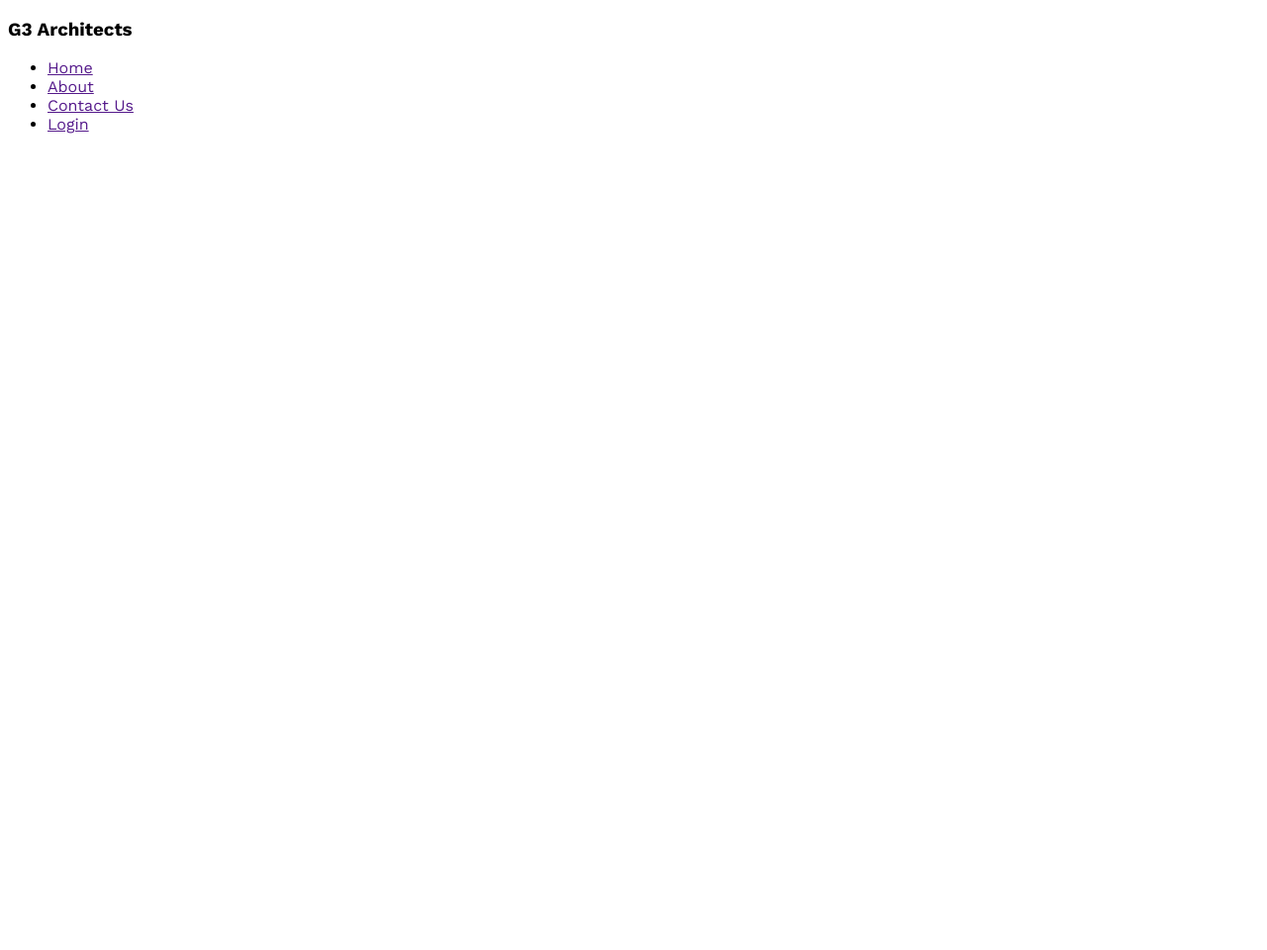
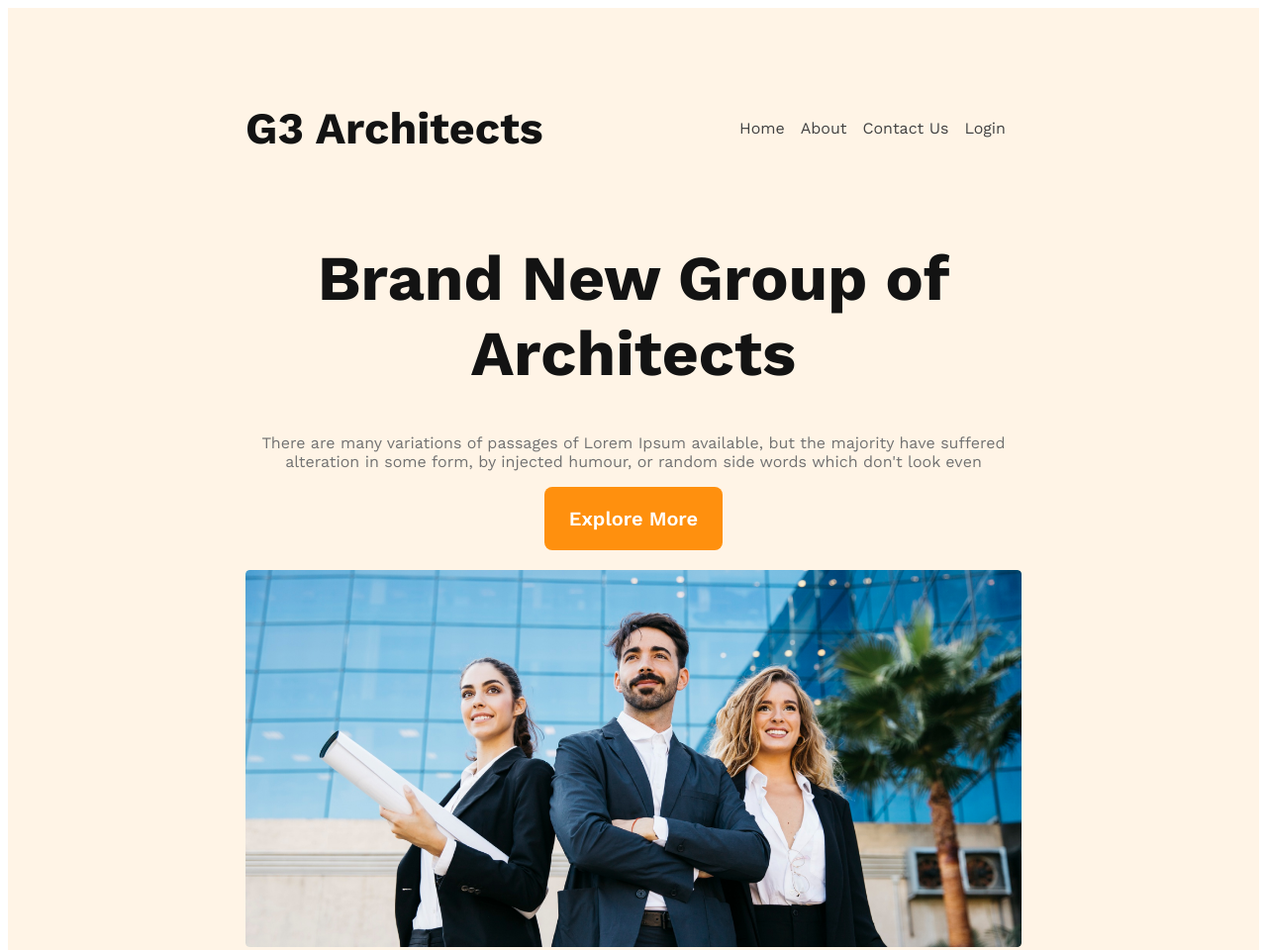
Before and after one commit to Miraj-0022/architect, a plain HTML site: page index.html in a window 1280 px wide. Shown: the top 960 px of the page at 99% size. Before the commit the page ends 800 px from the top, so only its background shows below. Drawn offline with nearby package versions, Linux system fonts and the light colour scheme.

Commit message:
added banner section

```diff
--- a/index.html
+++ b/index.html
@@ -1,15 +1,17 @@
 <!DOCTYPE html>
 <html lang="en">
+
 <head>
     <meta charset="UTF-8">
     <meta name="viewport" content="width=device-width, initial-scale=1.0">
     <title>Make a Architects Website</title>
     <link rel="stylesheet" href="styles/style.css">
 </head>
+
 <body>
     <header>
         <nav>
-            <h3>G3 Architects</h3>
+            <h3 class="nav-title">G3 Architects</h3>
             <ul>
                 <li><a href="">Home</a></li>
                 <li><a href="">About</a></li>
@@ -17,6 +19,15 @@
                 <li><a href="">Login</a></li>
             </ul>
         </nav>
+        <div class="banner">
+            <div class="banner-content">
+                <h1 class="banner-title">Brand New Group of Architects </h1>
+                <p class="banner-description">There are many variations of passages of Lorem Ipsum available, but the majority have suffered alteration in some form, by injected humour, or random side words which don't look even</p>
+                <button class="btn-primary">Explore More</button>
+            </div>
+            <img src="images/banner.png" alt="" class="banner-img">
+        </div>
+
     </header>
     <main>
 
@@ -25,4 +36,5 @@
 
     </footer>
 </body>
+
 </html>
--- a/styles/style.css
+++ b/styles/style.css
@@ -1,3 +1,4 @@
+/* Sheared styles */
 @import url('https://fonts.googleapis.com/css2?family=EB+Garamond:wght@800&family=Open+Sans:ital,wght@0,300;0,600;1,400&family=Work+Sans:wght@400;600;700;800&display=swap');
 
 * {
@@ -5,3 +6,69 @@
     font-family: 'Open Sans', sans-serif;
     font-family: 'Work Sans', sans-serif;
 }
+
+.btn-primary {
+    border-radius: 8px;
+    color: #fff;
+    background: #FF900E;
+    padding: 20px 25px;
+    font-size: 1.25rem;
+    font-weight: 600;
+    border: 0;
+}
+
+/* header styles */
+header {
+    background-color: rgba(255, 144, 14, 0.10);
+    padding: 50px 240px;
+}
+
+nav {
+    display: flex;
+    justify-content: space-between;
+}
+
+.nav-title {
+    color: #131313;
+    font-weight: 700;
+    font-size: 2.8rem;
+}
+
+ul {
+    display: flex;
+    align-items: center;
+}
+
+ul>li {
+    list-style: none;
+    margin-right: 1rem;
+    font-weight: 500;
+}
+
+li>a {
+    text-decoration: none;
+    color: #424242;
+}
+
+/* Banner styles */
+.banner-content {
+    max-width: 800px;
+    text-align: center;
+    margin: 0 auto;
+}
+
+.banner-title {
+    font-size: 4rem;
+    font-weight: 700;
+    color: #131313;
+
+}
+
+.banner-description {
+    color: #727272;
+}
+
+.banner-img {
+    width: 100%;
+    margin-top: 20px;
+}
```
Also changed, not shown: images/architect.png (added), images/banner.png (added), images/icons/customers.png (added), images/icons/email.png (added), images/icons/projects.png (added), images/icons/ribon.png (added), images/sponsors/amazon.png (added), images/sponsors/figma.png (added), images/sponsors/google.png (added), images/sponsors/spotify.png (added), images/sponsors/telerama.png (added), images/team1.png (added), images/team2.png (added), images/team3.png (added), 1 more files.
